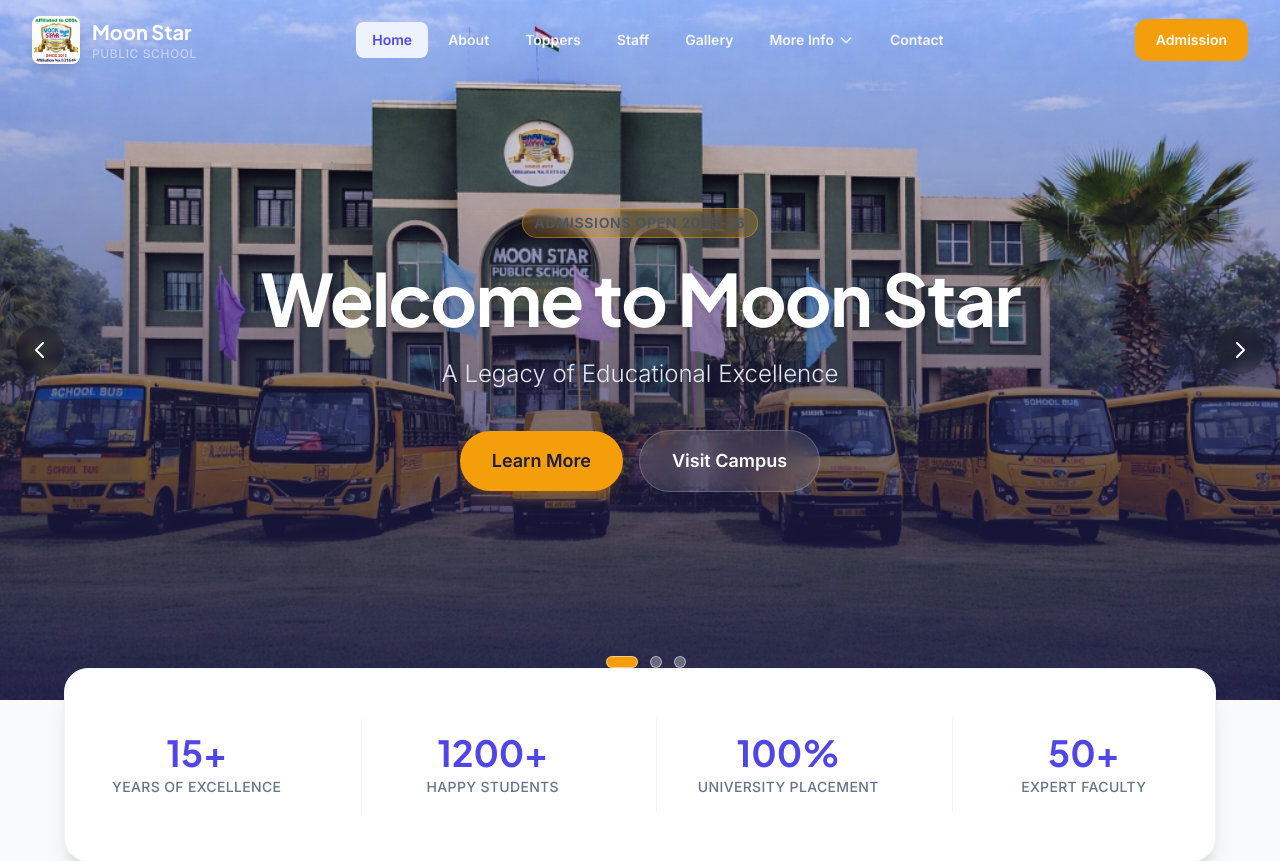
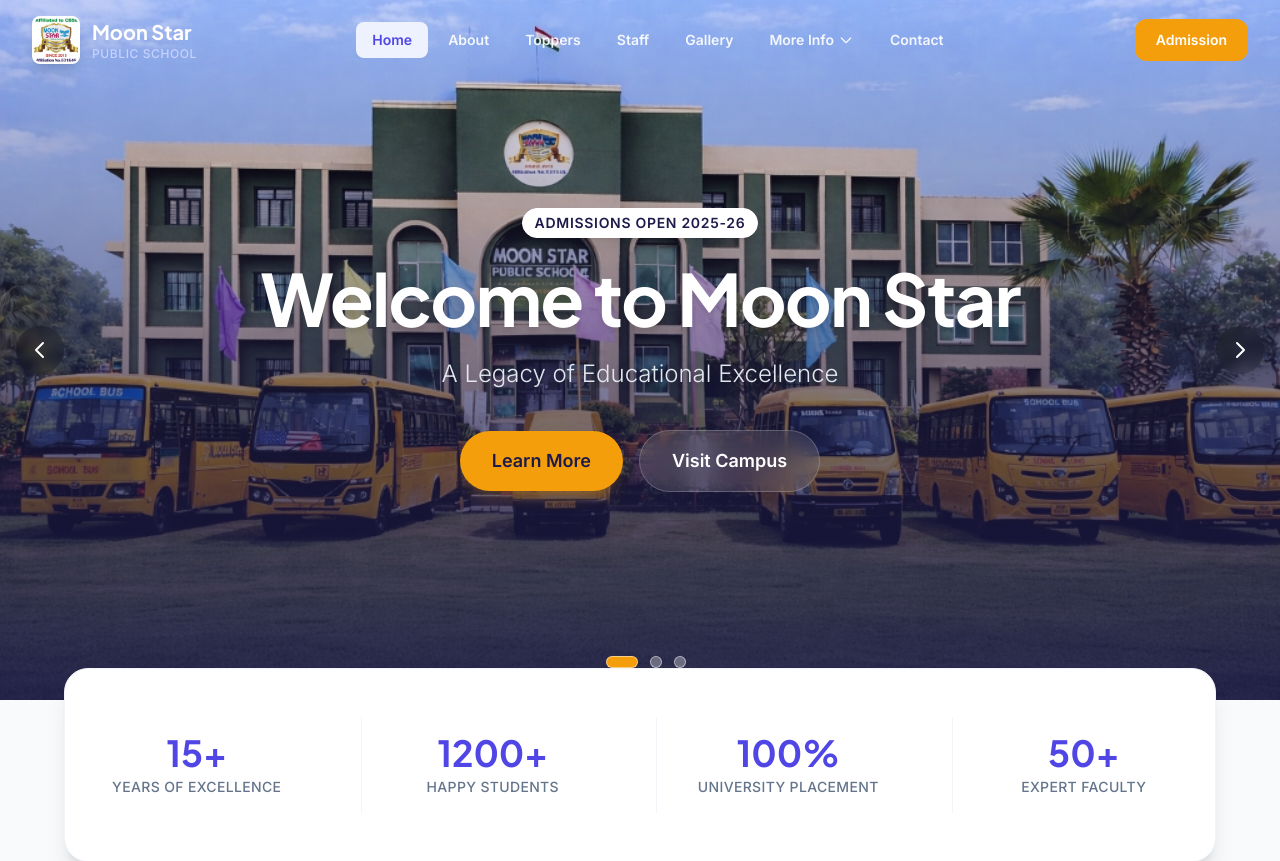
Before and after one commit to Techyishu/moonstar, a CodeIgniter 4 app: the page made by app/Views/home/index.php in a window 1280 px wide. Shown: the top 861 px of the page. Run offline with PHP 8.4 and a stand-in for CodeIgniter, Linux system fonts and the light colour scheme; the template is opened without the code that fills it, so the values that code supplies are empty; some libraries are stand-ins or nearby versions.

Commit message:
style: Update "Admissions Open" badge styling to use white background, primary text, and add a shadow.

```diff
--- a/app/Views/home/index.php
+++ b/app/Views/home/index.php
@@ -58,7 +58,7 @@
                     x-transition:enter-start="opacity-0 translate-y-8"
                     x-transition:enter-end="opacity-100 translate-y-0">
                     <span
-                        class="inline-block py-1 px-3 rounded-full bg-accent-500/20 border border-accent-500/50 backdrop-blur-md text-accent-300 text-xs md:text-sm font-bold mb-4 md:mb-6 uppercase tracking-wider">
+                        class="inline-block py-1 px-3 rounded-full bg-white border border-white backdrop-blur-md text-primary-950 text-xs md:text-sm font-bold mb-4 md:mb-6 uppercase tracking-wider shadow-lg">
                         Admissions Open 2025-26
                     </span>
                     <h1 class="text-3xl md:text-6xl lg:text-7xl font-bold font-heading text-white tracking-tight mb-4 md:mb-6 leading-tight drop-shadow-lg"
```
